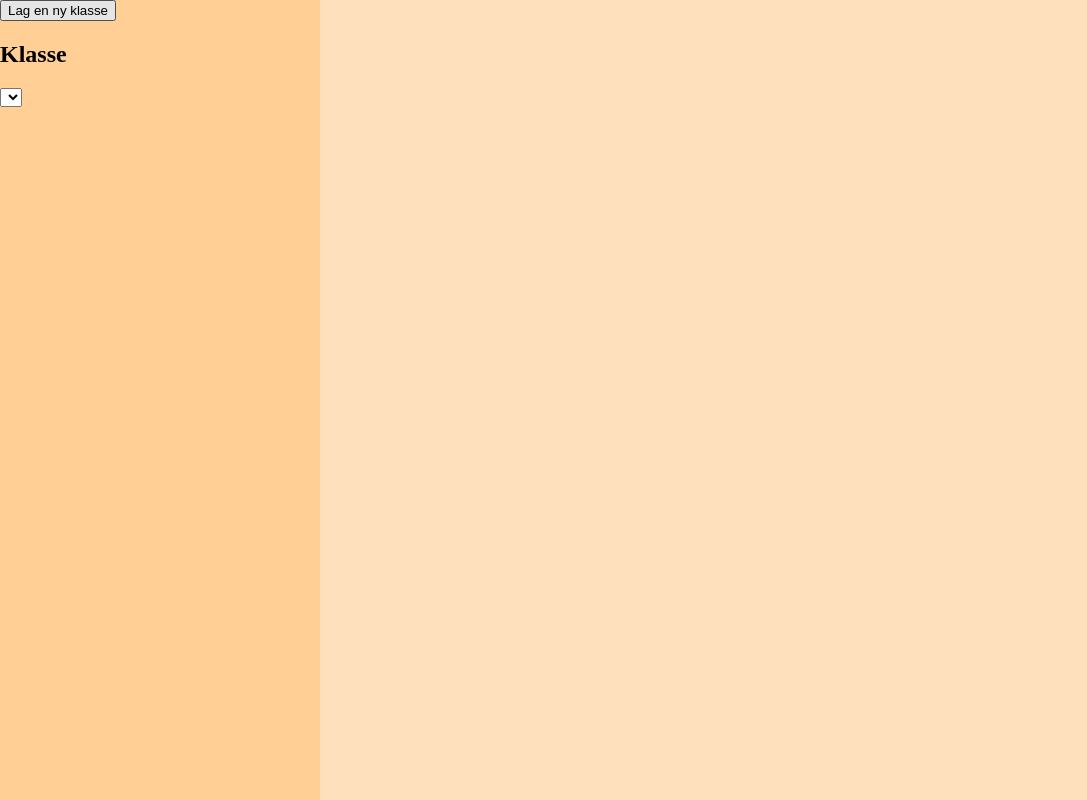
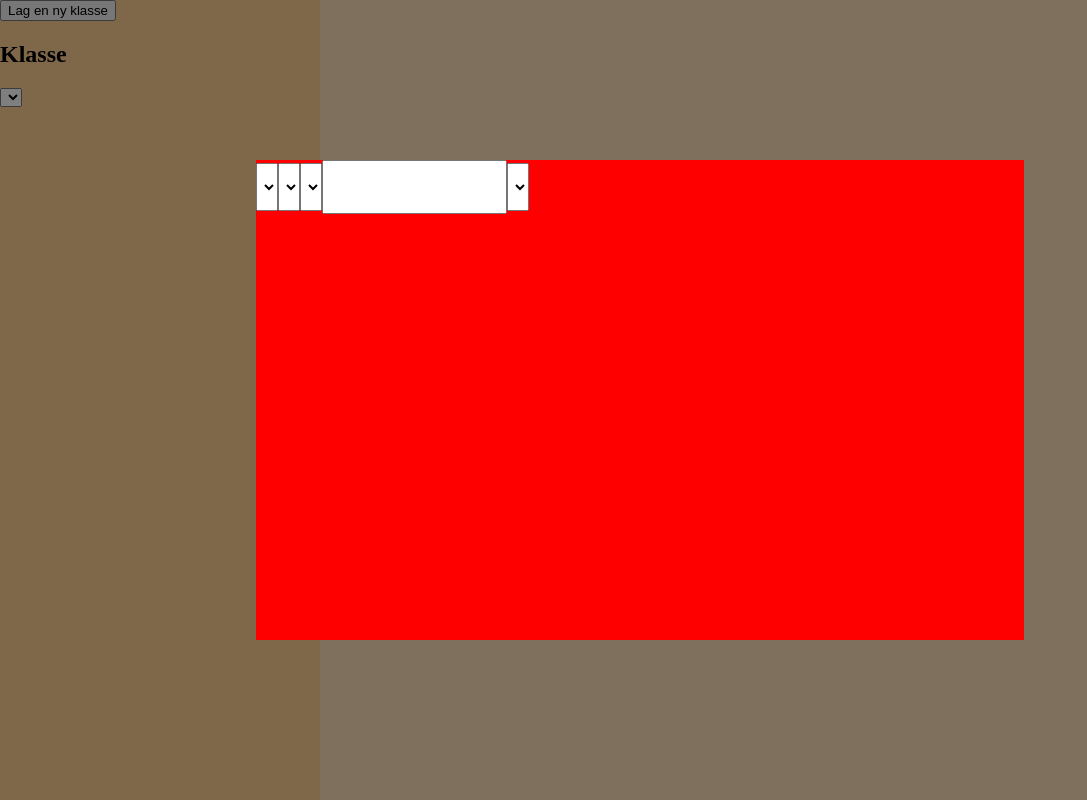
Before and after one commit to kulbil/3IMI-IT2-Skoletimeplan, a plain HTML site: page index.html in a window 1280 px wide. Both pictures are taken after a click on the button "Lag en ny klasse". Shown: the whole page, without its empty margins (0-1087 px from the left). Drawn offline with nearby package versions, Linux system fonts and the light colour scheme.

Commit message:
updated the aading of new classes

```diff
--- a/script.js
+++ b/script.js
@@ -1,11 +1,95 @@
+let classArray = [];
 let createNewClassButtonEl = document.getElementById("createNewClassButton");
-
-
 
 createNewClassButtonEl.addEventListener("click", createNewClassFunc);
 
 
 function createNewClassFunc() {
+
+    let createNewClassBackroundDim = $('<div></div>');
+    createNewClassBackroundDim.attr("id", "createNewClassBackroundDim");
+    $("#rightSideScreen").append(createNewClassBackroundDim);
+
     let createNewClassDiv = $('<div></div>');
     createNewClassDiv.attr("id", "createNewClassDiv");
+    $("#rightSideScreen").append(createNewClassDiv);
+
+    let createNewClassDivDagSelect = $('<select></select>');
+    createNewClassDivDagSelect.attr("id", "createNewClassDivDagSelect")
+    createNewClassDivDagSelect.attr("class", "createNewClassDivSelect");
+    $("#createNewClassDiv").append(createNewClassDivDagSelect);
+
+
+    let createNewClassDivTimeSelect = $('<select></select>');
+    createNewClassDivTimeSelect.attr("id", "createNewClassDivTimeSelect")
+    createNewClassDivTimeSelect.attr("class", "createNewClassDivSelect");
+    $("#createNewClassDiv").append(createNewClassDivTimeSelect);
+
+    let createNewClassDivFagSelect = $('<select></select>');
+    createNewClassDivFagSelect.attr("id", "createNewClassDivTimeSelect")
+    createNewClassDivFagSelect.attr("class", "createNewClassDivSelect");
+    $("#createNewClassDiv").append(createNewClassDivFagSelect);
+
+    let createNewClassDivKlasseInput = $('<input></input>');
+    createNewClassDivKlasseInput.attr("id", "createNewClassDivKlasseInput")
+    createNewClassDivKlasseInput.attr("class", "createNewClassDivSelect");
+    $("#createNewClassDiv").append(createNewClassDivKlasseInput);
+
+    let createNewClassDivRomSelect = $('<select></select>');
+    createNewClassDivRomSelect.attr("id", "createNewClassDivRomSelect")
+    createNewClassDivRomSelect.attr("class", "createNewClassDivSelect");
+    $("#createNewClassDiv").append(createNewClassDivRomSelect);
+
+    let selectList = [
+        {
+            selectType: "dag",
+            selectOptionPlaceholder: "Velg en dag",
+            selectOption1: "Mandag",
+            selectOption2: "Tirsdag",
+            selectOption3: "Onsdag",
+            selectOption4: "Torsdag",
+            selectOption5: "Fredag"
+        },
+        {
+            selectType: "time",
+            selectOptionPlaceholder: "Velg en time",
+            selectOption1: "08:00 - 10:00",
+            selectOption2: "10:00 - 12:00",
+            selectOption3: "13:00 - 14:30",
+            selectOption4: "14:30 - 16:00"
+        },
+        {
+            selectType: "fag",
+            selectOptionPlaceholder: "Velg et fag",
+            selectOption1: "Norsk",
+            selectOption2: "Matte",
+            selectOption3: "Engelsk",
+            selectOption4: "Idrett",
+            selectOption5: "Biologi",
+            selectOption6: "Fysikk"
+        },
+        {
+            selectType: "rom",
+            selectOptionPlaceholder: "Velg et rom",
+            selectOption1: "201",
+            selectOption2: "202",
+            selectOption3: "203",
+            selectOption4: "Gymsal",
+            selectOption5: "Biologi",
+            selectOption6: "Fysikk"
+        }
+    ]
+
+    for (i = 0; i < selectList.length; i++) {
+        let selectListOptions = selectList[i];
+        for(k = 0; k < selectListOptions.length; k++) {
+            console.log(selectListOptions[k]);
+        }
+    }
 }
+
+$("#rightSideScreen").on('click', '#createNewClassBackroundDim', function() {
+    console.log("hei")
+    $("#createNewClassBackroundDim").remove();
+    $("#createNewClassDiv").remove();
+});
--- a/style.css
+++ b/style.css
@@ -15,7 +15,48 @@ body {
     background-color: #FFE0BC;
 }
 
+
+
+
+@keyframes fadeIn {
+    0% {
+        opacity: 0;
+    }
+    100% {
+        opacity: 0.5;
+    }
+}
+
+#createNewClassBackroundDim {
+    position: absolute;
+    animation: 0.2s ease-out 0s 1 fadeIn;
+    top: 0;
+    left: 0;
+    height: 100vh;
+    width: 100vw;
+    opacity: 0.5;
+    background-color: black;
+}
+
+@keyframes slideIn {
+    0% {
+        transform: translateY(-70vh);
+    }
+    100% {
+        transform: translateY(0);
+    }
+}
+
 #createNewClassDiv {
     position: absolute;
+    animation: 0.3s ease-out 0s 1 slideIn;
+    height: 60vh;
+    width: 60vw;
+    top: 20vh;
+    left: 20vw;
+    background-color: red;
+}
 
+.createNewClassDivSelect {
+    height: 10%;
 }
```
